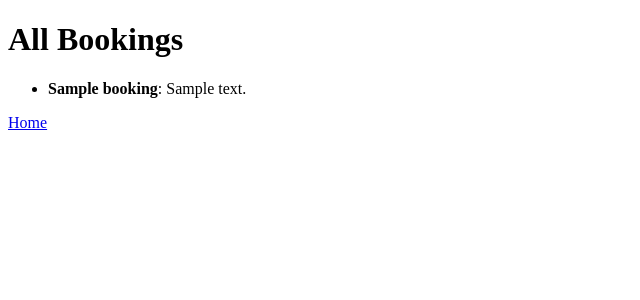
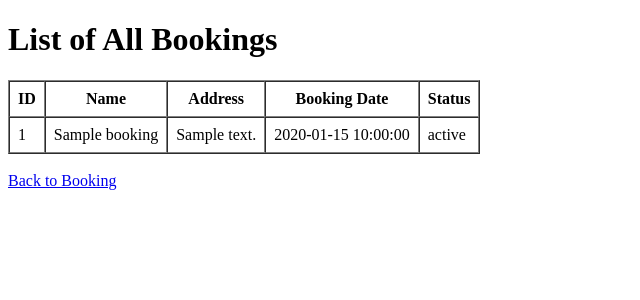
Before and after one commit to nakul-pampaniya/booking_application, a Flask app: page /bookings in a window 1280 px wide. Shown: the top 300 px of the page, without its empty margins (0-640 px from the left). Run offline with Flask 3, Linux system fonts and the light colour scheme; a database or web service that is not in the repository returns one stand-in record (values such as "Sample title"); some libraries are stand-ins or nearby versions.

Commit message:
Changes on files

```diff
--- a/app.py
+++ b/app.py
@@ -7,8 +7,8 @@ app = Flask(__name__)
 conn = psycopg2.connect(
     host="localhost",
     dbname="bookingdb",
-    user="bookinguser",
-    password="strongpassword"
+    user="postgres",
+    password="nakul"
 )
 cur = conn.cursor()
 
@@ -23,15 +23,31 @@ def book():
     if request.method == "POST":
         name = request.form.get("name")
         address = request.form.get("address")
-        cur.execute("INSERT INTO bookings (name, address) VALUES (%s, %s)", (name, address))
+
+        # Step 1: Insert user into users table
+        cur.execute(
+            "INSERT INTO users (name, address) VALUES (%s, %s) RETURNING id",
+            (name, address)
+        )
+        user_id = cur.fetchone()[0]
+
+        # Step 2: Insert booking for that user
+        cur.execute("INSERT INTO bookings (user_id) VALUES (%s)", (user_id,))
         conn.commit()
+
         return redirect("/bookings")
+
     return render_template("booking.html")
 
 # 3. Show all bookings
 @app.route("/bookings")
 def bookings():
-    cur.execute("SELECT name, address FROM bookings")
+    cur.execute("""
+        SELECT b.id, u.name, u.address, b.booking_date, b.status
+        FROM bookings b
+        JOIN users u ON b.user_id = u.id
+        ORDER BY b.id DESC
+    """)
     rows = cur.fetchall()
     return render_template("bookings.html", bookings=rows)
 
--- a/templates/bookings.html
+++ b/templates/bookings.html
@@ -1,13 +1,29 @@
 <!DOCTYPE html>
 <html>
-<head><title>All Bookings</title></head>
+<head>
+    <title>All Bookings</title>
+</head>
 <body>
-  <h1>All Bookings</h1>
-  <ul>
-    {% for booking in bookings %}
-      <li><strong>{{ booking[0] }}</strong>: {{ booking[1] }}</li>
-    {% endfor %}
-  </ul>
-  <a href="/">Home</a>
+    <h1>List of All Bookings</h1>
+    <table border="1" cellpadding="8" cellspacing="0">
+        <tr>
+            <th>ID</th>
+            <th>Name</th>
+            <th>Address</th>
+            <th>Booking Date</th>
+            <th>Status</th>
+        </tr>
+        {% for booking in bookings %}
+        <tr>
+            <td>{{ booking[0] }}</td>
+            <td>{{ booking[1] }}</td>
+            <td>{{ booking[2] }}</td>
+            <td>{{ booking[3] }}</td>
+            <td>{{ booking[4] }}</td>
+        </tr>
+        {% endfor %}
+    </table>
+    <br>
+    <a href="/book">Back to Booking</a>
 </body>
 </html>
```
Also changed, not shown: templates/booking.html (+15 -10 lines).
